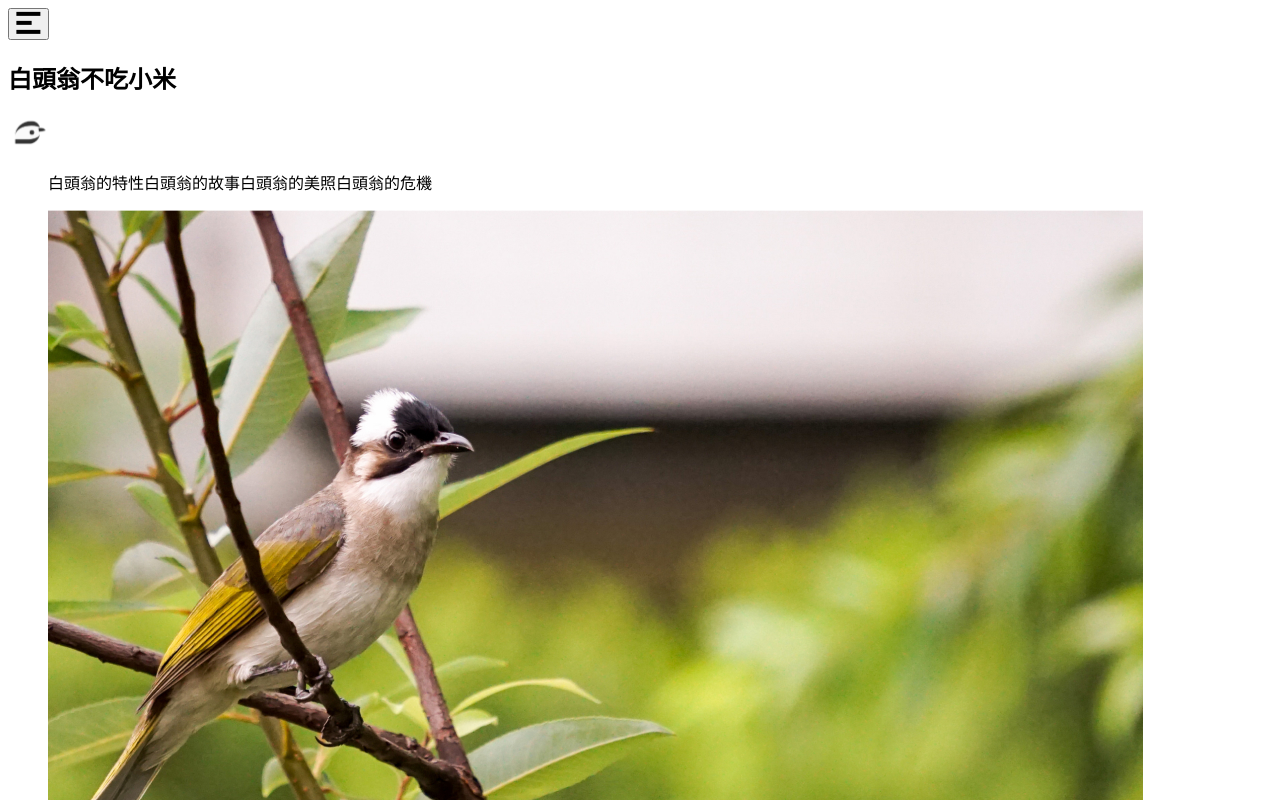
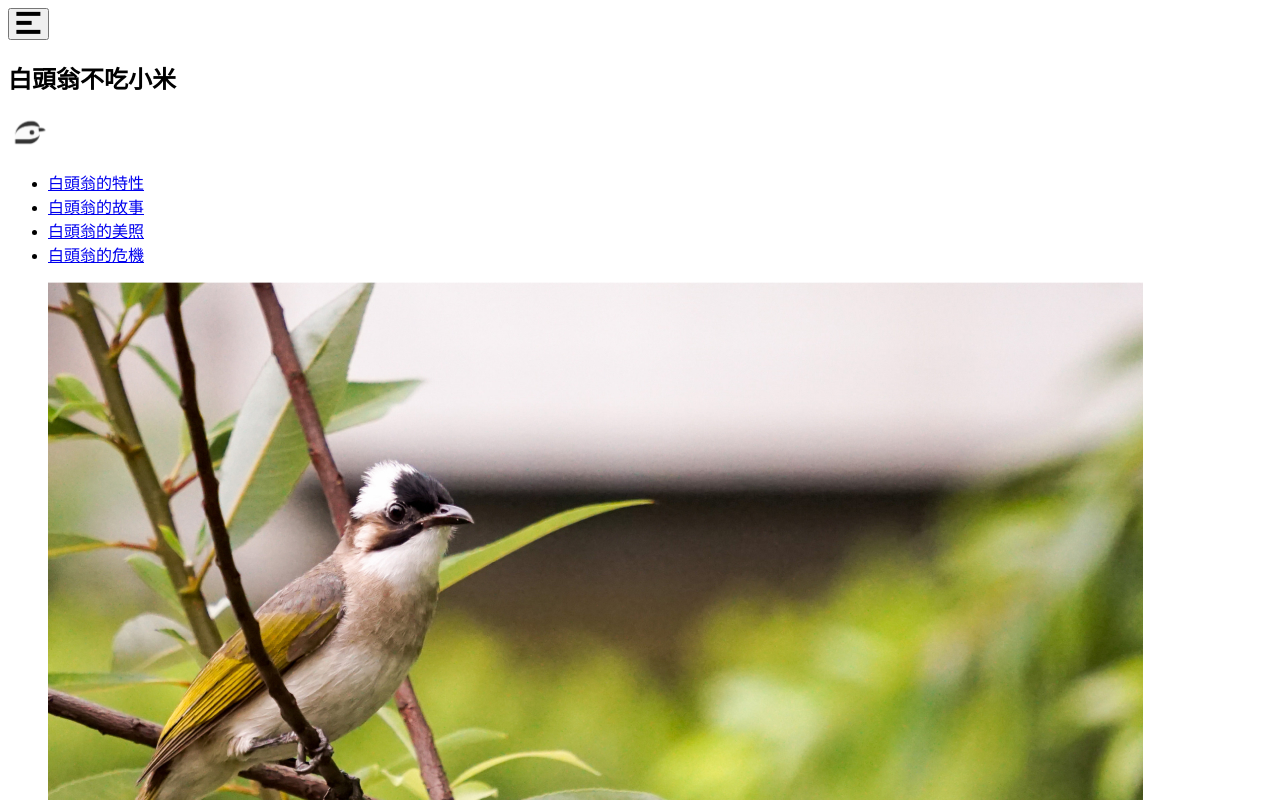
Before and after one commit to nepikn/chinese-bulbul, a React (Vite) app: page / in a window 1280 px wide. Shown: the top 800 px of the page. Built offline with nearby package versions, Linux system fonts and the light colour scheme.

Commit message:
nav state: collapsed, linkSelected

```diff
--- a/src/components/App.tsx
+++ b/src/components/App.tsx
@@ -1,6 +1,6 @@
-import Banner from './Banner'
-import Nav from './Nav'
-import Traits from './Traits'
+import Banner from './Banner';
+import Nav from './Nav';
+import Traits from './Traits';
 
 function App() {
   return (
@@ -8,10 +8,12 @@
       <Nav />
       <main>
         <Banner />
-        <Traits />
+        <section className="bg-background">
+          <Traits />
+        </section>
       </main>
     </div>
-  )
+  );
 }
 
-export default App
+export default App;
--- a/src/components/Nav.tsx
+++ b/src/components/Nav.tsx
@@ -1,24 +1,39 @@
-import { useRef } from 'react'
-import Icons from './Icons'
-import clsx from 'clsx'
+import { useRef, useState } from 'react';
+import Icons from './Icons';
+import clsx from 'clsx';
 
 export default function Nav() {
-  const linksRef = useRef<HTMLUListElement>(null)
+  const [collapsed, setCollapsed] = useState(true);
+  const [linkSelected, setLinkSelected] = useState(0);
+  const Icon = Icons[collapsed ? 'hamburgur' : 'x'];
   const links = [
-    { text: '白頭翁的特性', active: true },
-    { text: '白頭翁的故事', active: false },
-    { text: '白頭翁的美照', active: false },
-    { text: '白頭翁的危機', active: false }
-  ].map(({ text, active }) => (
-    <a key={text} className={clsx(active && 'font-bold text-selected')}>
-      {text}
-    </a>
-  ))
+    { id: 0, text: '白頭翁的特性', href: '#' },
+    { id: 1, text: '白頭翁的故事', href: '#' },
+    { id: 2, text: '白頭翁的美照', href: '#' },
+    { id: 3, text: '白頭翁的危機', href: '#' },
+  ].map(({ id, text, href }) => {
+    const selected = id == linkSelected;
+    return (
+      <li>
+        <span className={clsx(selected && 'border-b-2 border-selected')}>
+          <a
+            key={id}
+            href={href}
+            onClick={() => setLinkSelected(id)}
+            className={clsx(selected && 'font-bold text-selected')}
+          >
+            {text}
+          </a>
+        </span>
+      </li>
+    );
+  });
+
   return (
-    <nav className="grid h-[87.74px]">
-      <div className="flex items-center justify-between">
-        <button onClick={() => linksRef.current!.classList.toggle('hidden')}>
-          <Icons.hamburgur />
+    <nav className="grid">
+      <div className="flex h-[87.74px] items-center justify-between">
+        <button onClick={() => setCollapsed(!collapsed)}>
+          <Icon />
         </button>
         <h1 className="text-xl font-bold">白頭翁不吃小米</h1>
         <div>
@@ -26,12 +41,13 @@
         </div>
       </div>
       <ul
-        ref={linksRef}
-        className="grid justify-center text-lg"
-        // className="hidden"
+        className={clsx(
+          'grid justify-center gap-[22px] text-lg',
+          collapsed && 'hidden',
+        )}
       >
         {links}
       </ul>
     </nav>
-  )
+  );
 }
--- a/src/components/Traits.tsx
+++ b/src/components/Traits.tsx
@@ -2,22 +2,27 @@
   const traitItems = [
     [
       '外觀',
-      '白頭鵯體長約17到22公分，額至頭頂純黑色而富有光澤，兩眼上方至後枕白色，形成一白色枕環。耳羽後部有一白斑，此白環與白斑在黑色的頭部均極為醒目，老鳥的枕羽(後頭部)更潔白，所以又叫「白頭翁」。'
+      '白頭鵯體長約17到22公分，額至頭頂純黑色而富有光澤，兩眼上方至後枕白色，形成一白色枕環。耳羽後部有一白斑，此白環與白斑在黑色的頭部均極為醒目，老鳥的枕羽(後頭部)更潔白，所以又叫「白頭翁」。',
     ],
     [
       '棲地',
-      '白頭翁和麻雀、綠繡眼合稱「城市三寶」，常成群出現在平原區灌木叢、丘陵樹林地帶，以及校園、公園、庭院、行道中的各種高高的電線與樹上。'
+      '白頭翁和麻雀、綠繡眼合稱「城市三寶」，常成群出現在平原區灌木叢、丘陵樹林地帶，以及校園、公園、庭院、行道中的各種高高的電線與樹上。',
     ],
     [
       '食性',
-      '以果樹的漿果和種子為主食，並時常飛入果園偷吃果實，還會吃嫩葉嫩芽，尤其是胡蝶蘭的嫩葉嫩芽葉，偶爾啄食昆蟲。'
-    ]
+      '以果樹的漿果和種子為主食，並時常飛入果園偷吃果實，還會吃嫩葉嫩芽，尤其是胡蝶蘭的嫩葉嫩芽葉，偶爾啄食昆蟲。',
+    ],
   ].map(([trait, description]) => (
     <li key={trait} className="flex justify-evenly">
-      <h3 className="w-[1em] text-4xl font-bold">{trait}</h3>
+      <div className="">
+        <h3 className="relative w-[1em] text-4xl font-bold">
+          {trait}
+          <div className="border-decor/60 absolute left-full top-full aspect-square w-[25px] -translate-x-1/2 -translate-y-1/2 rounded-full border-8" />
+        </h3>
+      </div>
       <p className="w-[223.4px]">{description}</p>
     </li>
-  ))
+  ));
 
-  return <ul className="grid h-[641.78px] gap-[51px]">{traitItems}</ul>
+  return <ul className="grid h-[641.78px] gap-[51px]">{traitItems}</ul>;
 }
```
Also changed, not shown: tailwind.config.mjs (+8 -4 lines), 1 other file (tests, documents, lock files or other folders).
